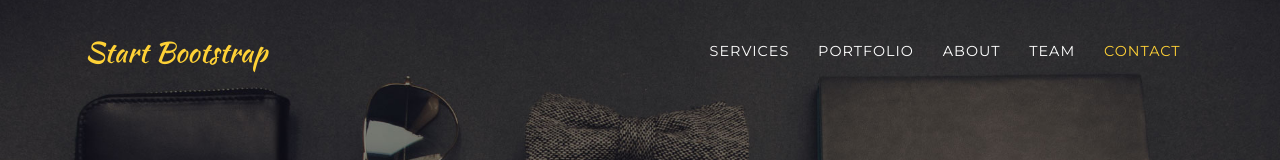
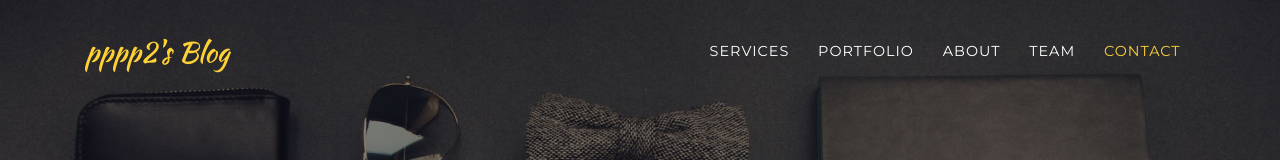
Before and after one commit to pp2pppp2/pp2pppp2.github.io, a website with bundled scripts: page index.html in a window 1280 px wide. Shown: the top 160 px of the page. Built offline with nearby package versions, Linux system fonts and the light colour scheme; a web font is replaced by a local one.

Commit message:
edit portfolo

```diff
--- a/index.html
+++ b/index.html
@@ -30,7 +30,7 @@
   <!-- Navigation -->
   <nav class="navbar navbar-expand-lg navbar-dark fixed-top" id="mainNav">
     <div class="container">
-      <a class="navbar-brand js-scroll-trigger" href="#page-top">Start Bootstrap</a>
+      <a class="navbar-brand js-scroll-trigger" href="#page-top">pppp2's Blog</a>
       <button class="navbar-toggler navbar-toggler-right" type="button" data-toggle="collapse" data-target="#navbarResponsive" aria-controls="navbarResponsive" aria-expanded="false" aria-label="Toggle navigation">
         Menu
         <i class="fas fa-bars"></i>
```
